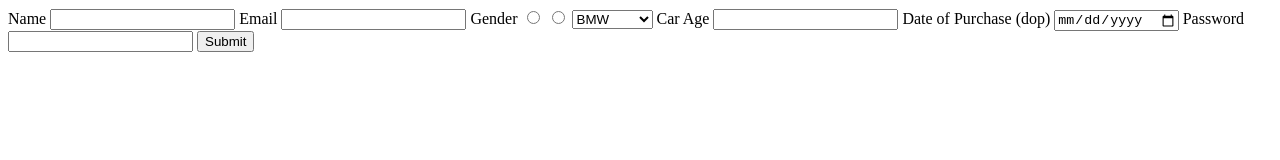
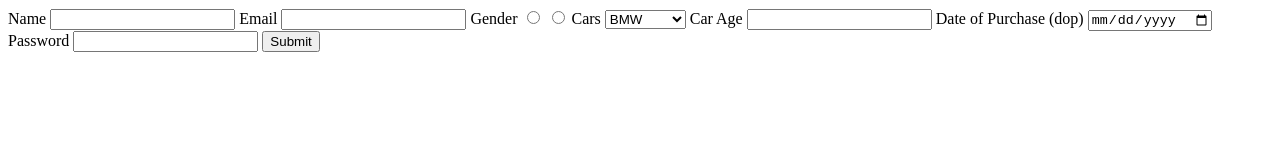
Before and after one commit to acciojob/car-insurance-form-reddy-sravan12, a website: page main.html in a window 1280 px wide. Drawn offline with Linux system fonts and the light colour scheme.

Commit message:
created a submission

```diff
--- a/main.html
+++ b/main.html
@@ -16,6 +16,7 @@
         <label >Gender</label>
 		<input  type='radio' required name='gender'/>
 		<input  type='radio' required name='gender'/>
+		<label for='cars'>Cars</label>
 		<select id='cars'>
 			<option>BMW</option>
 			<option>Audi</option>
```
